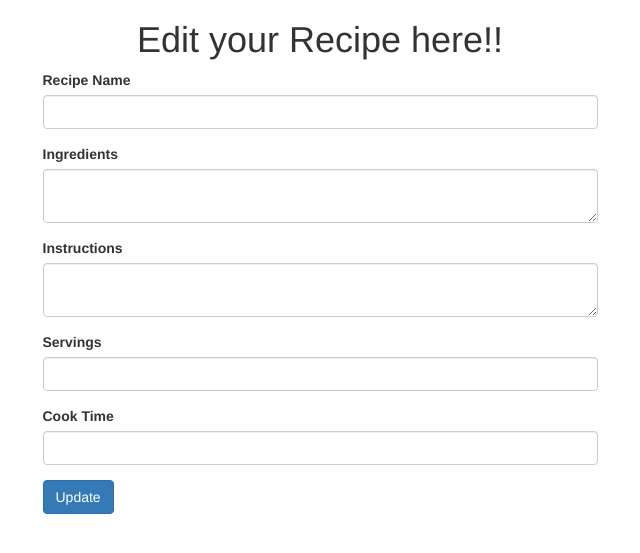
After one commit to MMaines2005/recipe_swap, a Django app: template user_recipe_app/templates/update_recipe.html in a window 1280 px wide. The commit adds this page. Shown: the top 553 px of the page, without its empty margins (320-960 px from the left). Run offline with Django 3.2, Linux system fonts and the light colour scheme; the template is opened without the code that fills it: values that come from a table or form of the project are taken from there, others are empty; data comes from the database, SQL or seed files in the repository; both versions use the stored data as it was after the commit; some libraries are stand-ins or nearby versions.

Commit message:
Updating

```diff
--- /dev/null
+++ b/user_recipe_app/templates/update_recipe.html
@@ -0,0 +1,65 @@
+
+<!DOCTYPE html>
+<html lang="">
+    <head>
+        <meta charset="utf-8">
+        <meta http-equiv="X-UA-Compatible" content="IE=edge">
+        <meta name="viewport" content="width=device-width, initial-scale=1">
+        <title>Update Page</title>
+
+        <!-- Bootstrap CSS -->
+        <link href="https://maxcdn.bootstrapcdn.com/bootstrap/3.3.7/css/bootstrap.min.css" rel="stylesheet">
+
+        <!-- HTML5 Shim and Respond.js IE8 support of HTML5 elements and media queries -->
+        <!-- WARNING: Respond.js doesn't work if you view the page via file:// -->
+        <!--[if lt IE 9]>
+            <script src="https://oss.maxcdn.com/libs/html5shiv/3.7.3/html5shiv.js"></script>
+            <script src="https://oss.maxcdn.com/libs/respond.js/1.4.2/respond.min.js"></script>
+        <![endif]-->
+    </head>
+    <body>
+        <h1 class="text-center">Edit your Recipe here!!</h1>
+
+        {% for message in messages %}
+            <div class="alert alert-danger">{{ message }}</div>
+        {% endfor %}
+        <div class="container">
+            <div class="row">
+                <div class="col-md-6 col-md-offset-3">
+                    <form action="/update_recipe/{{recipe.id}}" method="POST" value = "one_recipe">
+                        {% csrf_token %}
+                        <div class="form-group">
+                            <label for="recipe_name">Recipe Name</label>
+                            <input type="text" name="recipe_name" id="recipe_name" class="form-control">
+                        </div>
+                        <div class="form-group">
+                            <label for="recipe_ingredients">Ingredients</label>
+                            <textarea name="recipe_ingredients" id="recipe_ingredients" class="form-control"></textarea>
+                        </div>
+                        <div class="form-group">
+                            <label for="recipe_instructions">Instructions</label>
+                            <textarea name="recipe_instructions" id="recipe_instructions" class="form-control"></textarea>
+                        </div>
+                        <div class="form-group">
+                            <label for="recipe_servings">Servings</label>
+                            <input type="text" name="recipe_servings" id="recipe_servings" class="form-control">
+                        </div>
+                        <div class="form-group">
+                            <label for="recipe_cook_time">Cook Time</label>
+                            <input type="text" name="recipe_cook_time" id="recipe_cook_time" class="form-control">
+                        </div>
+                        <!-- <div class="form-group">
+                            <label for="recipe_image">Image</label>
+                            <input type="text" name="recipe_image" id="recipe_image" class="form-control">
+                        </div> -->
+                        <button type="submit" class="btn btn-primary">Update</button>
+                    </form>
+                </div>
+            </div>
+        </div>
+        <!-- jQuery -->
+        <script src="https://ajax.googleapis.com/ajax/libs/jquery/1.12.4/jquery.min.js"></script>
+        <!-- Bootstrap JavaScript -->
+        <script src="https://maxcdn.bootstrapcdn.com/bootstrap/3.3.7/js/bootstrap.min.js"></script>
+    </body>
+</html>
--- a/user_recipe_app/urls.py
+++ b/user_recipe_app/urls.py
@@ -12,5 +12,10 @@ urlpatterns = [
     path('add_recipe', views.add_recipe, name='add_recipe'),
     path('create_recipe', views.create_recipe, name='create_recipe'),
     path('recipe_detail/<int:recipe_id>', views.recipe_detail, name='recipe_detail'),
+    # Update paths page first with the recipe_id Update function after
+    path('edit_page/<int:recipe_id>', views.update_page, name='update_page'),
+    path('update_recipe/<int:recipe_id>', views.update_recipe, name='edit_recipe'),
+    # Delete paths with the recipe_id into the Delete function
+    path('delete_recipe/<int:recipe_id>', views.delete_recipe, name='delete_recipe'),
 
 ]
```
Also changed, not shown: user_recipe_app/templates/dashboard.html (+6 -2 lines), user_recipe_app/templates/show_one.html (+36 -1 lines), user_recipe_app/views.py (+36 -0 lines), db.sqlite3.
